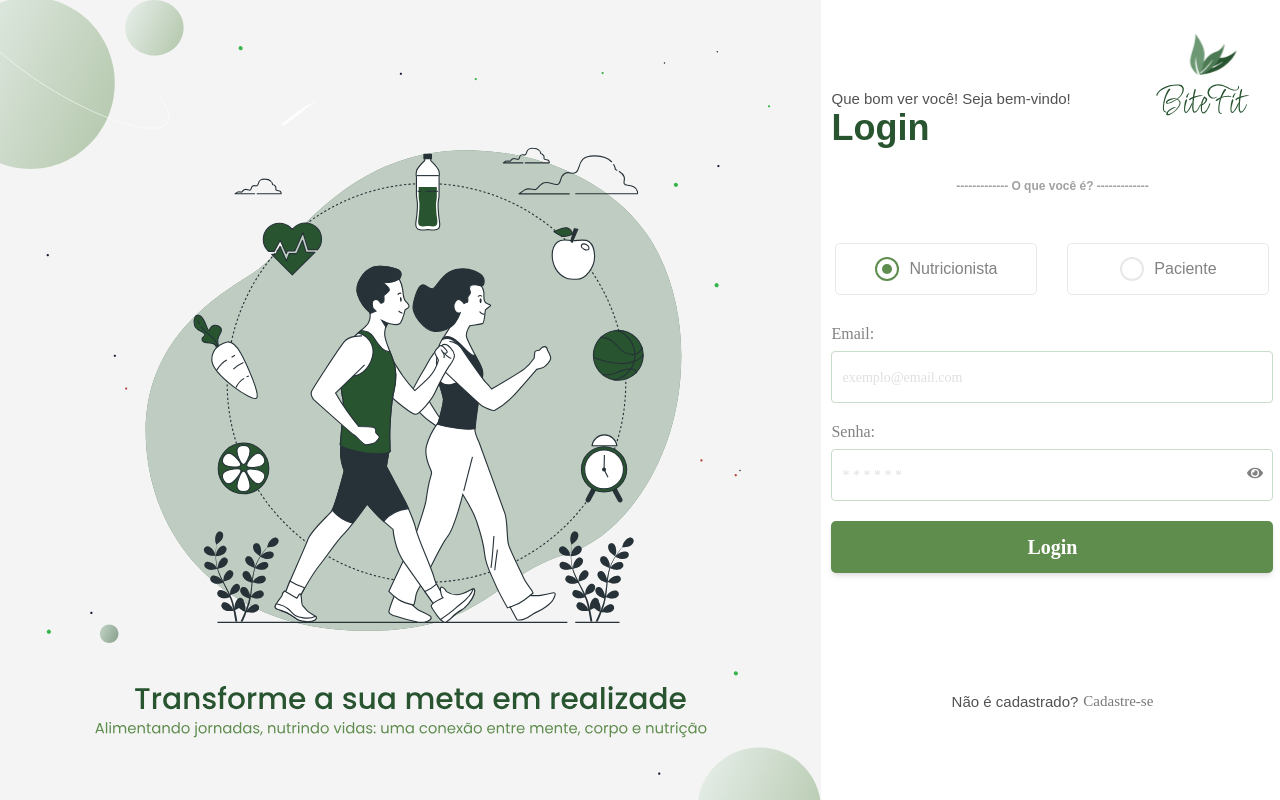
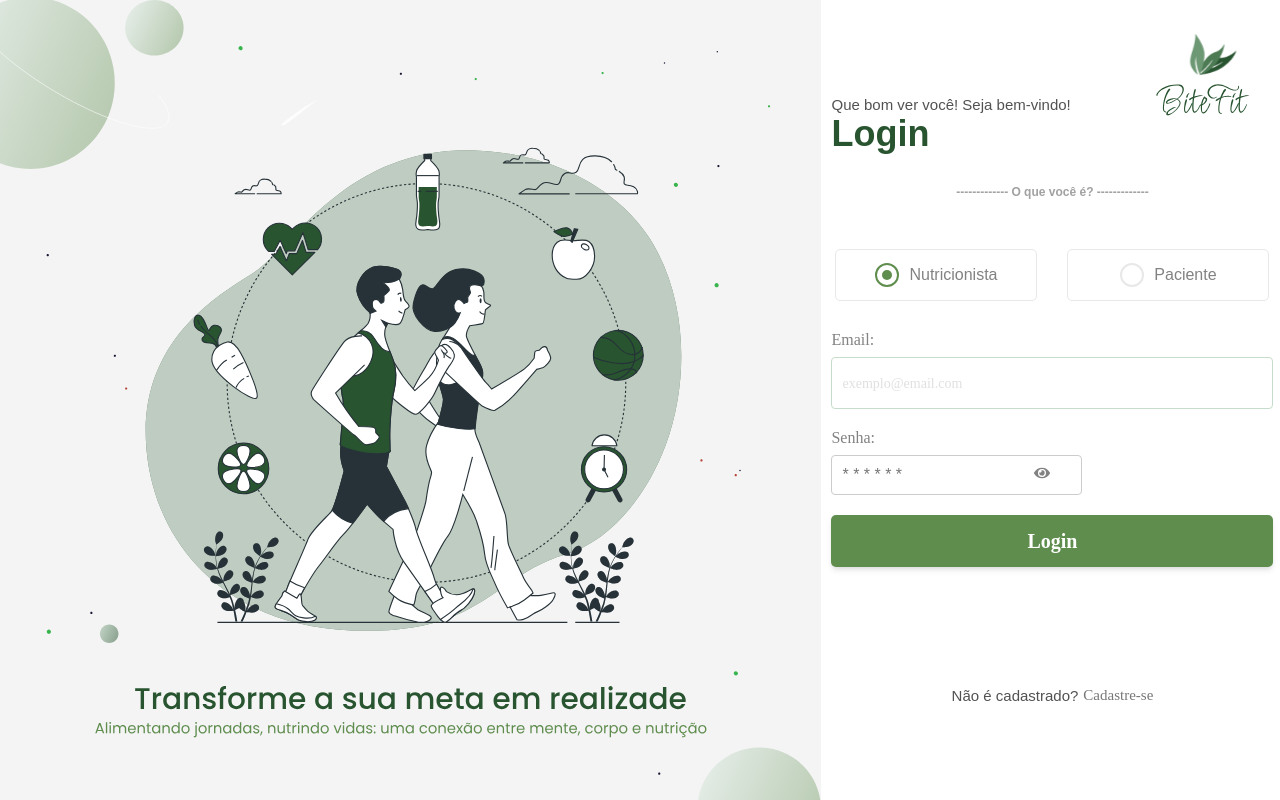
Before and after one commit to layssahillary/tccoficialbitefit, a React (Create React App) app in the folder frontend/my-react-app/: page /login in a window 1280 px wide. Built offline with nearby package versions, Linux system fonts and the light colour scheme; the HTML template or start-up script is replaced by a standard one; what @react-pdf/renderer would draw is missing.

Commit message:
fix: adjusting hide password icon

```diff
--- a/frontend/my-react-app/src/components/Input/Input.styles.js
+++ b/frontend/my-react-app/src/components/Input/Input.styles.js
@@ -18,7 +18,7 @@ export const Label = styled.label`
 
 export const InputWrapper = styled.div`
   position: relative;
-  width: fit-content;
+  width: 100%;
 `;
 
 const Input = styled.input`
@@ -43,9 +43,14 @@ const Input = styled.input`
   }
 `;
 
-export const PasswordInputStyled = styled(Input).attrs({
-  type: 'password',
-})``;
+export const PasswordInputStyled = styled.input`
+  width: 100%;
+  padding: 10px;
+  border: 1px solid #ccc;
+  border-radius: 4px;
+  font-size: 16px;
+`;
+
 
 export const IconWrapper = styled.div`
   position: absolute;
@@ -54,6 +59,7 @@ export const IconWrapper = styled.div`
   transform: translateY(-50%);
   cursor: pointer;
   color: #828282;
+  z-index: 1;
 `;
 
 export const EmailInputStyled = styled(Input).attrs({
```
Also changed, not shown: frontend/my-react-app/src/components/Input/index.jsx (+19 -9 lines).
